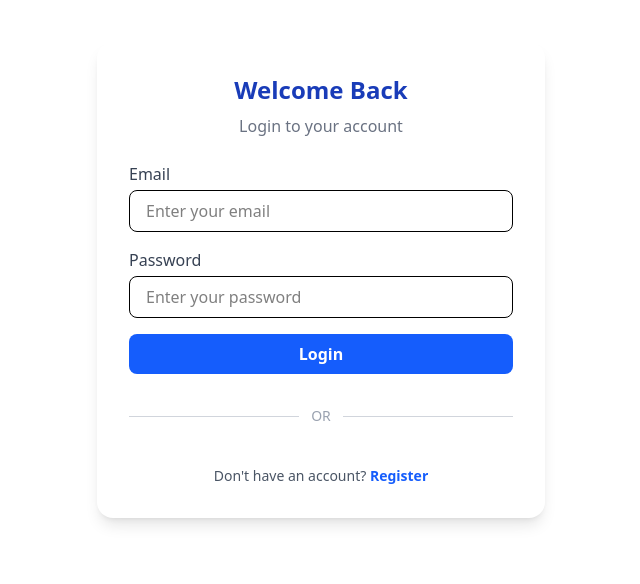
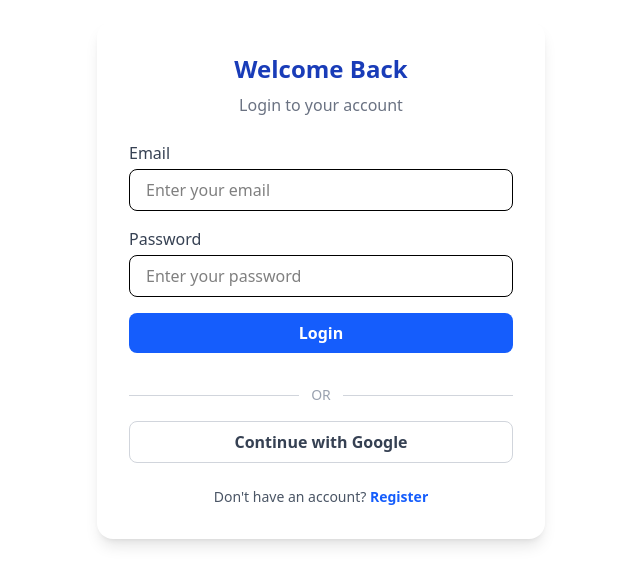
Before and after one commit to Final-Project-H8-FSJS-RMT-069-P3/pendengarMu, a Next.js app: page /login in a window 1280 px wide. Shown: the part 120-704 px from the top of the page, without its empty margins (319-959 px from the left). Built offline with nearby package versions, Linux system fonts and the light colour scheme.

Commit message:
feat: Login with google button in login form working

```diff
--- a/src/components/LoginForm.tsx
+++ b/src/components/LoginForm.tsx
@@ -2,7 +2,7 @@
 
 import Link from "next/link";
 import { useRouter } from "next/navigation";
-import { signIn } from "next-auth/react";
+import { getCsrfToken, signIn } from "next-auth/react";
 import { FormEvent, useState } from "react";
 import Swal from "sweetalert2";
 
@@ -10,6 +10,7 @@ export default function LoginForm() {
   // const [name, setName] = useState("")
   const [email, setEmail] = useState("");
   const [password, setPassword] = useState("");
+  const [isGoogleLoading, setIsGoogleLoading] = useState(false);
 
   const router = useRouter();
 
@@ -36,6 +37,43 @@ export default function LoginForm() {
     }).then(() => {
       router.push("/");
     });
+  }
+
+  async function handleGoogleLogin() {
+    try {
+      setIsGoogleLoading(true);
+      const csrfToken = await getCsrfToken();
+
+      if (!csrfToken) {
+        throw new Error("Missing CSRF token");
+      }
+
+      const form = document.createElement("form");
+      form.method = "POST";
+      form.action = "/api/auth/signin/google";
+
+      const csrfInput = document.createElement("input");
+      csrfInput.type = "hidden";
+      csrfInput.name = "csrfToken";
+      csrfInput.value = csrfToken;
+      form.appendChild(csrfInput);
+
+      const callbackInput = document.createElement("input");
+      callbackInput.type = "hidden";
+      callbackInput.name = "callbackUrl";
+      callbackInput.value = "/";
+      form.appendChild(callbackInput);
+
+      document.body.appendChild(form);
+      form.submit();
+    } catch {
+      setIsGoogleLoading(false);
+      Swal.fire({
+        icon: "error",
+        title: "Google Login Failed",
+        text: "Unable to start Google login. Please try again.",
+      });
+    }
   }
 
   return (
@@ -81,8 +119,16 @@ export default function LoginForm() {
             <hr className="flex-1 border-gray-300" />
           </div>
 
-          {/* kalau mau login pake google */}
-          <div className="flex justify-center"></div>
+          <div className="flex justify-center">
+            <button
+              type="button"
+              onClick={handleGoogleLogin}
+              disabled={isGoogleLoading}
+              className="w-full border border-gray-300 text-gray-700 py-2 rounded-lg font-semibold hover:bg-gray-50 transition disabled:opacity-60 disabled:cursor-not-allowed"
+            >
+              {isGoogleLoading ? "Redirecting..." : "Continue with Google"}
+            </button>
+          </div>
         </form>
 
         <p className="text-center text-gray-600 text-sm mt-6">
```
